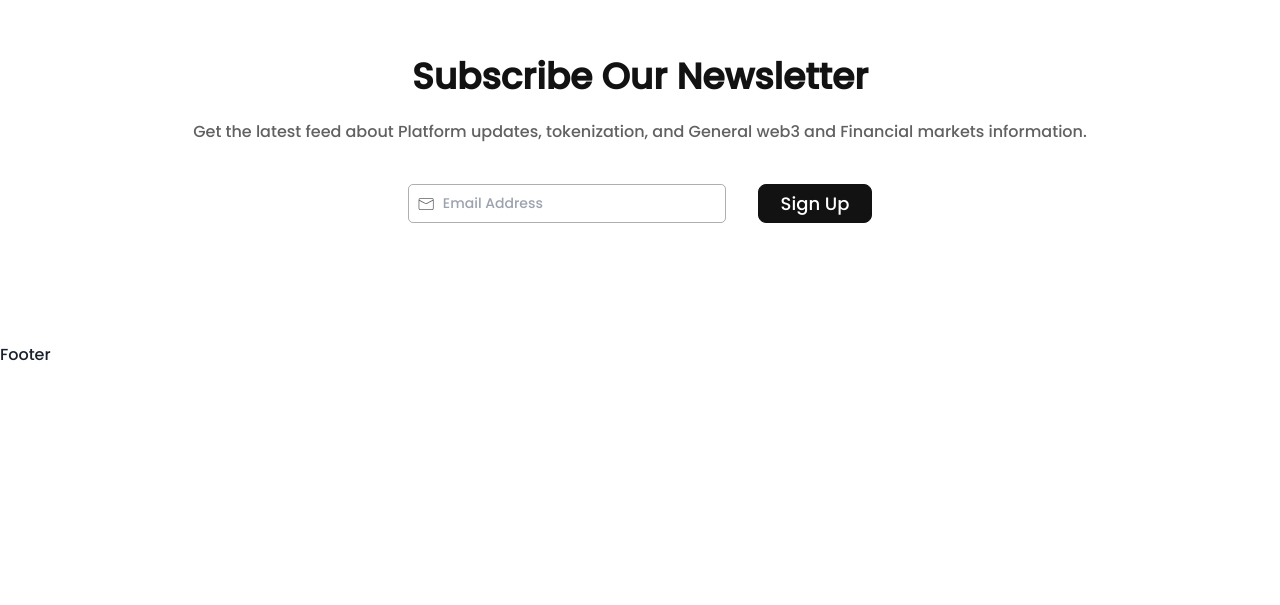
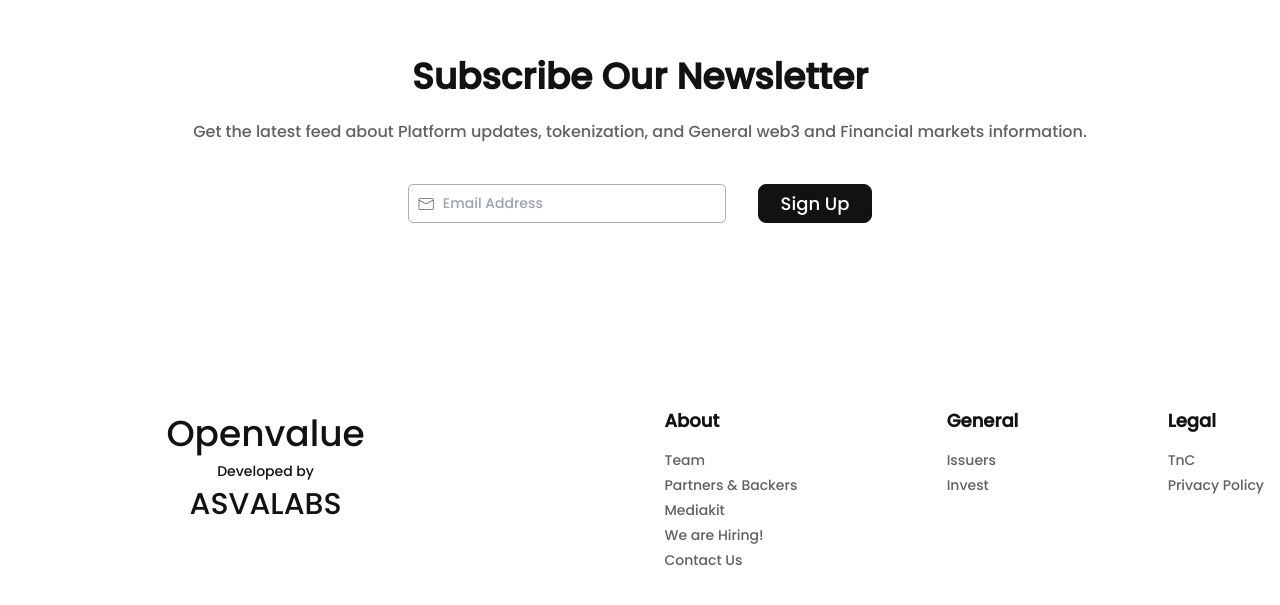
Before and after one commit to Shubham0850/openvalue, a Next.js app: page / in a window 1280 px wide. Shown: the part 3188-3793 px from the top of the page. Before the commit the page ends 3555 px from the top, so only its background shows below. Built offline with nearby package versions, Linux system fonts and the light colour scheme.

Commit message:
footer done

```diff
--- a/src/components/home/EarlyAccess.tsx
+++ b/src/components/home/EarlyAccess.tsx
@@ -1,4 +1,4 @@
-import { Box, Container, Text, Button } from "@chakra-ui/react";
+import { Box, Container, Text } from "@chakra-ui/react";
 import React from "react";
 
 const EarlyAccess = () => {
--- a/src/components/home/Newsletter.tsx
+++ b/src/components/home/Newsletter.tsx
@@ -1,4 +1,4 @@
-import { Container, Box, Text, Flex, Input, Button } from "@chakra-ui/react";
+import { Container, Box, Text, Flex, Input } from "@chakra-ui/react";
 import { CiMail } from "react-icons/ci";
 
 const Newsletter = () => {
--- a/src/components/layout/Footer.tsx
+++ b/src/components/layout/Footer.tsx
@@ -1,7 +1,81 @@
-import React from "react";
+import { Box, Container, Text, Flex, Link } from "@chakra-ui/react";
 
-function Footer() {
-  return <div>Footer</div>;
-}
+const Footer = () => {
+  const style = {
+    link: {
+      textDecoration: "none",
+
+      marginBottom: "4px",
+      fontSize: "14px",
+      color: "#616161",
+    },
+  };
+
+  return (
+    <Box bg="white" color="#121212" py={{ base: 8, md: 16 }} textAlign="left">
+      <Container maxW={1300}>
+        <Flex
+          direction={{ base: "column", md: "row" }}
+          justify={{ base: "center", md: "space-between" }}
+          align={{ base: "center", md: "flex-start" }}
+          mb={{ base: 8, md: 12 }}
+        >
+          <Box
+            flex={{ base: "0 0 100%", md: "0 0 40%" }}
+            mb={{ base: 8, md: 0 }}
+          >
+            <Box textAlign="center">
+              <Text fontSize={{ base: "2xl", md: "36px" }}>Openvalue</Text>
+              <Text fontSize="sm">Developed by</Text>
+              <Text fontSize={{ base: "2xl", md: "30px" }}>ASVALABS</Text>
+            </Box>
+          </Box>
+          <Flex direction="column" align={{ base: "center", md: "flex-start" }}>
+            <Text fontSize="lg" fontWeight="bold" mb={4}>
+              About
+            </Text>
+            <Link href="#" style={style.link}>
+              Team
+            </Link>
+            <Link href="#" style={style.link}>
+              Partners & Backers
+            </Link>
+            <Link href="#" style={style.link}>
+              Mediakit
+            </Link>
+            <Link href="#" style={style.link}>
+              We are Hiring!
+            </Link>
+            <Link href="#" style={style.link}>
+              Contact Us
+            </Link>
+          </Flex>
+          <Flex direction="column" align={{ base: "center", md: "flex-start" }}>
+            <Text fontSize="lg" fontWeight="bold" mb={4}>
+              General
+            </Text>
+            <Link href="#" style={style.link}>
+              Issuers
+            </Link>
+            <Link href="#" style={style.link}>
+              Invest
+            </Link>
+          </Flex>
+          <Flex direction="column" align={{ base: "center", md: "flex-start" }}>
+            <Text fontSize="lg" fontWeight="bold" mb={4}>
+              Legal
+            </Text>
+            <Link href="#" style={style.link}>
+              TnC
+            </Link>
+            <Link href="#" style={style.link}>
+              Privacy Policy
+            </Link>
+          </Flex>
+        </Flex>
+      </Container>
+    </Box>
+  );
+};
 
 export default Footer;
```
